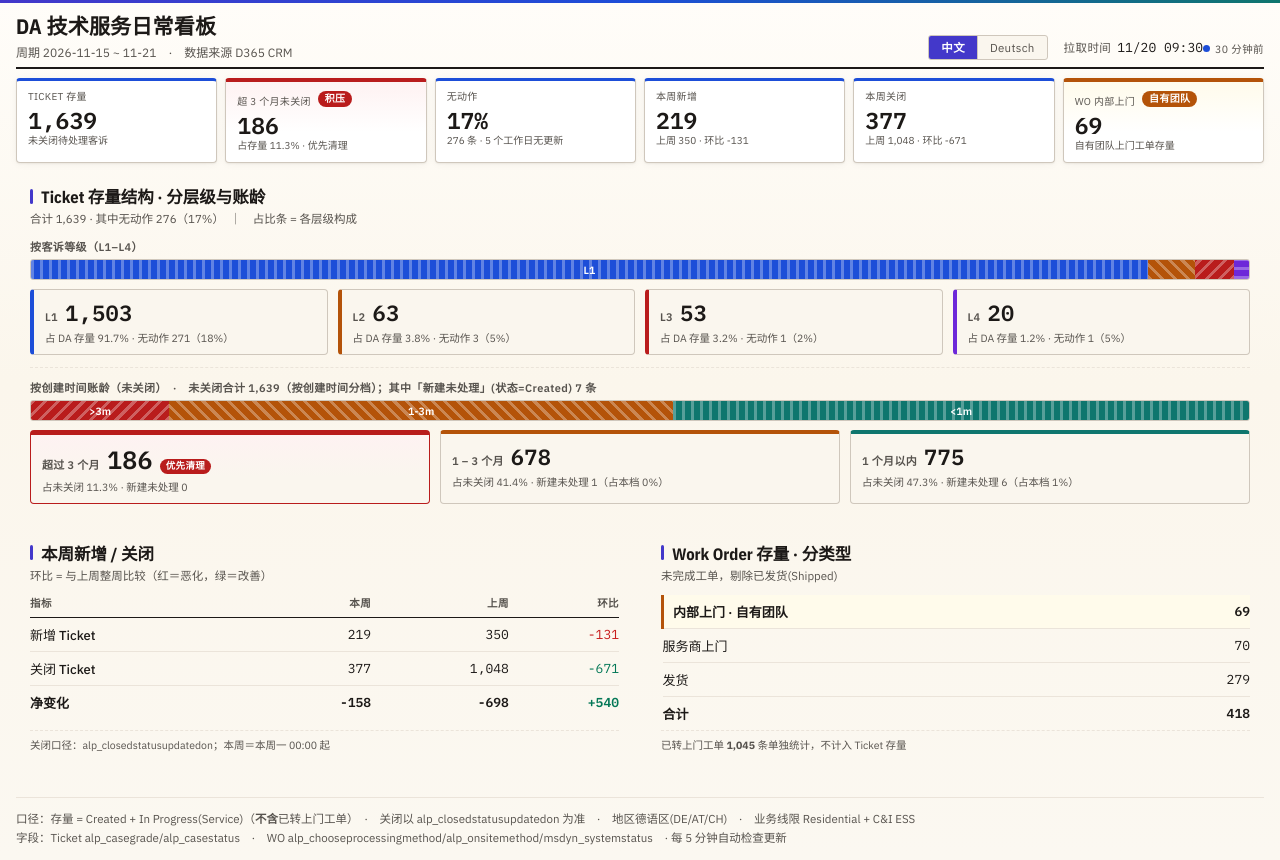
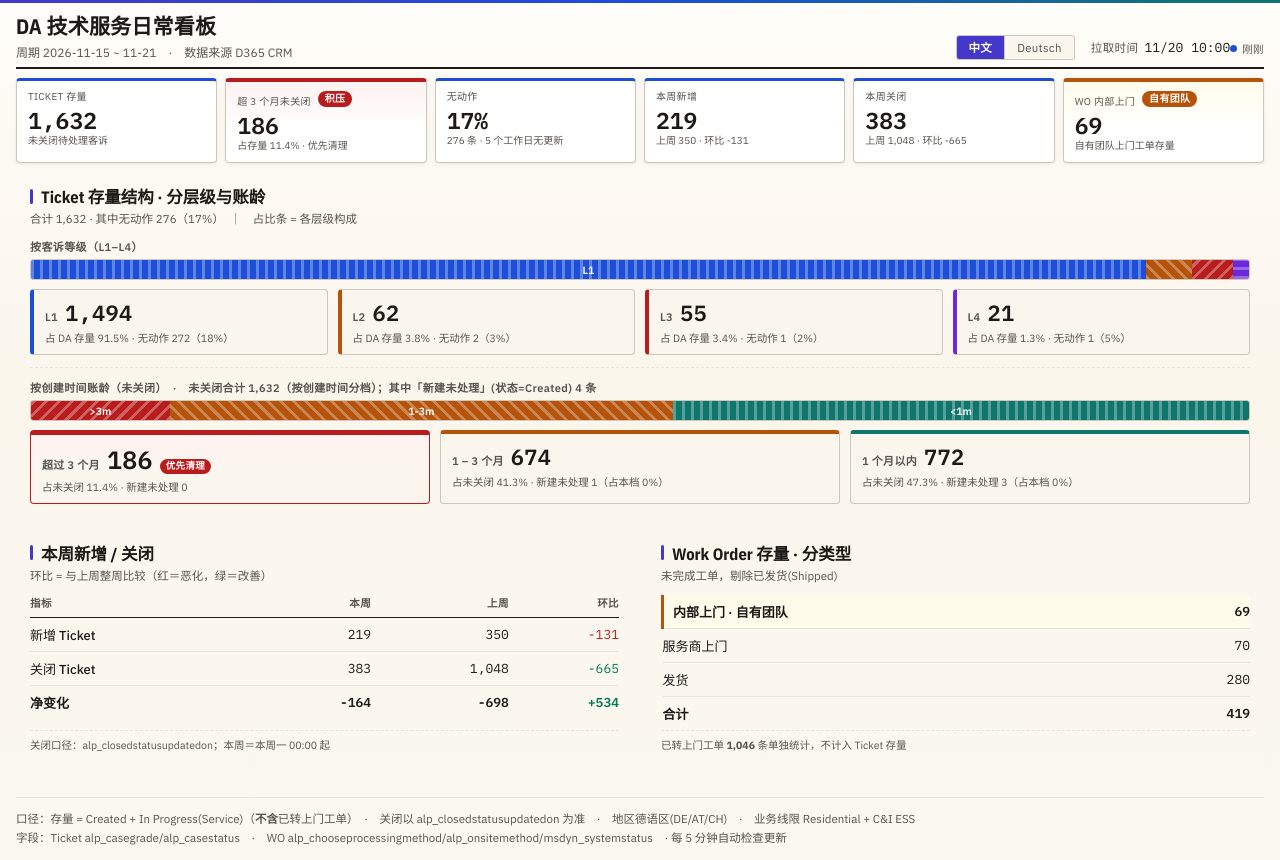
Before and after one commit to VVWizardHu/AEDATS, a plain HTML site: page index.html in a window 1280 px wide. Drawn offline with nearby package versions, Linux system fonts and the light colour scheme.

Commit message:
ticket/wo daily update 2026-11-20

```diff
--- a/index.html
+++ b/index.html
@@ -270,20 +270,20 @@
 
 <script>
 /* ========== 数据块（脚本自动替换，勿手改） ========== */
-const PULLED = new Date(1795167057628);
+const PULLED = new Date(1795168857635);
 const regions = ['德语区(DE/AT/CH)'];
 const tiers = ['L1','L2','L3','L4'];
 const types = ['内部上门','服务商上门','发货'];
-const stock = {"德语区(DE/AT/CH)|L1":1503,"德语区(DE/AT/CH)|L2":63,"德语区(DE/AT/CH)|L3":53,"德语区(DE/AT/CH)|L4":20};
-const noAction = {"德语区(DE/AT/CH)|L1":271,"德语区(DE/AT/CH)|L2":3,"德语区(DE/AT/CH)|L3":1,"德语区(DE/AT/CH)|L4":1};
-const onsite = {"德语区(DE/AT/CH)|L1":451,"德语区(DE/AT/CH)|L2":28,"德语区(DE/AT/CH)|L3":566,"德语区(DE/AT/CH)|L4":0};
-const newThis = {"德语区(DE/AT/CH)|L1":197,"德语区(DE/AT/CH)|L2":6,"德语区(DE/AT/CH)|L3":10,"德语区(DE/AT/CH)|L4":6};
+const stock = {"德语区(DE/AT/CH)|L1":1494,"德语区(DE/AT/CH)|L2":62,"德语区(DE/AT/CH)|L3":55,"德语区(DE/AT/CH)|L4":21};
+const noAction = {"德语区(DE/AT/CH)|L1":272,"德语区(DE/AT/CH)|L2":2,"德语区(DE/AT/CH)|L3":1,"德语区(DE/AT/CH)|L4":1};
+const onsite = {"德语区(DE/AT/CH)|L1":451,"德语区(DE/AT/CH)|L2":29,"德语区(DE/AT/CH)|L3":566,"德语区(DE/AT/CH)|L4":0};
+const newThis = {"德语区(DE/AT/CH)|L1":194,"德语区(DE/AT/CH)|L2":6,"德语区(DE/AT/CH)|L3":12,"德语区(DE/AT/CH)|L4":7};
 const newLast = {"德语区(DE/AT/CH)|L1":316,"德语区(DE/AT/CH)|L2":7,"德语区(DE/AT/CH)|L3":23,"德语区(DE/AT/CH)|L4":4};
-const closedThis = {"德语区(DE/AT/CH)|L1":336,"德语区(DE/AT/CH)|L2":14,"德语区(DE/AT/CH)|L3":24,"德语区(DE/AT/CH)|L4":3};
+const closedThis = {"德语区(DE/AT/CH)|L1":342,"德语区(DE/AT/CH)|L2":14,"德语区(DE/AT/CH)|L3":24,"德语区(DE/AT/CH)|L4":3};
 const closedLast = {"德语区(DE/AT/CH)|L1":842,"德语区(DE/AT/CH)|L2":24,"德语区(DE/AT/CH)|L3":180,"德语区(DE/AT/CH)|L4":2};
-const woStock = {"德语区(DE/AT/CH)|发货":279,"德语区(DE/AT/CH)|内部上门":69,"德语区(DE/AT/CH)|服务商上门":70};
-const ageAll = {"德语区(DE/AT/CH)|>3m":186,"德语区(DE/AT/CH)|1-3m":678,"德语区(DE/AT/CH)|<1m":775};
-const ageNew = {"德语区(DE/AT/CH)|>3m":0,"德语区(DE/AT/CH)|1-3m":1,"德语区(DE/AT/CH)|<1m":6};
+const woStock = {"德语区(DE/AT/CH)|发货":280,"德语区(DE/AT/CH)|内部上门":69,"德语区(DE/AT/CH)|服务商上门":70};
+const ageAll = {"德语区(DE/AT/CH)|>3m":186,"德语区(DE/AT/CH)|1-3m":674,"德语区(DE/AT/CH)|<1m":772};
+const ageNew = {"德语区(DE/AT/CH)|>3m":0,"德语区(DE/AT/CH)|1-3m":1,"德语区(DE/AT/CH)|<1m":3};
 const weekStart = new Date(1794783600000);
 
 /* ========== 双语词典 ========== */
```
